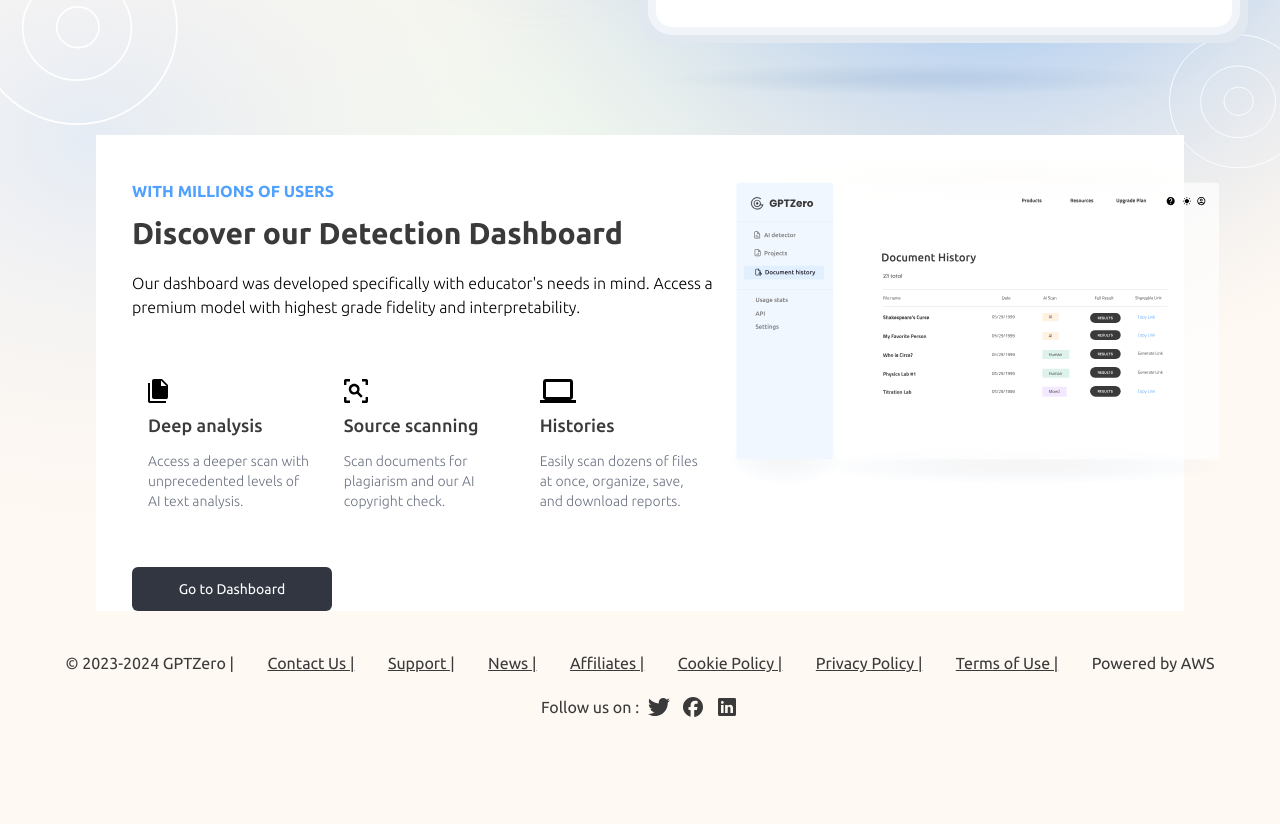
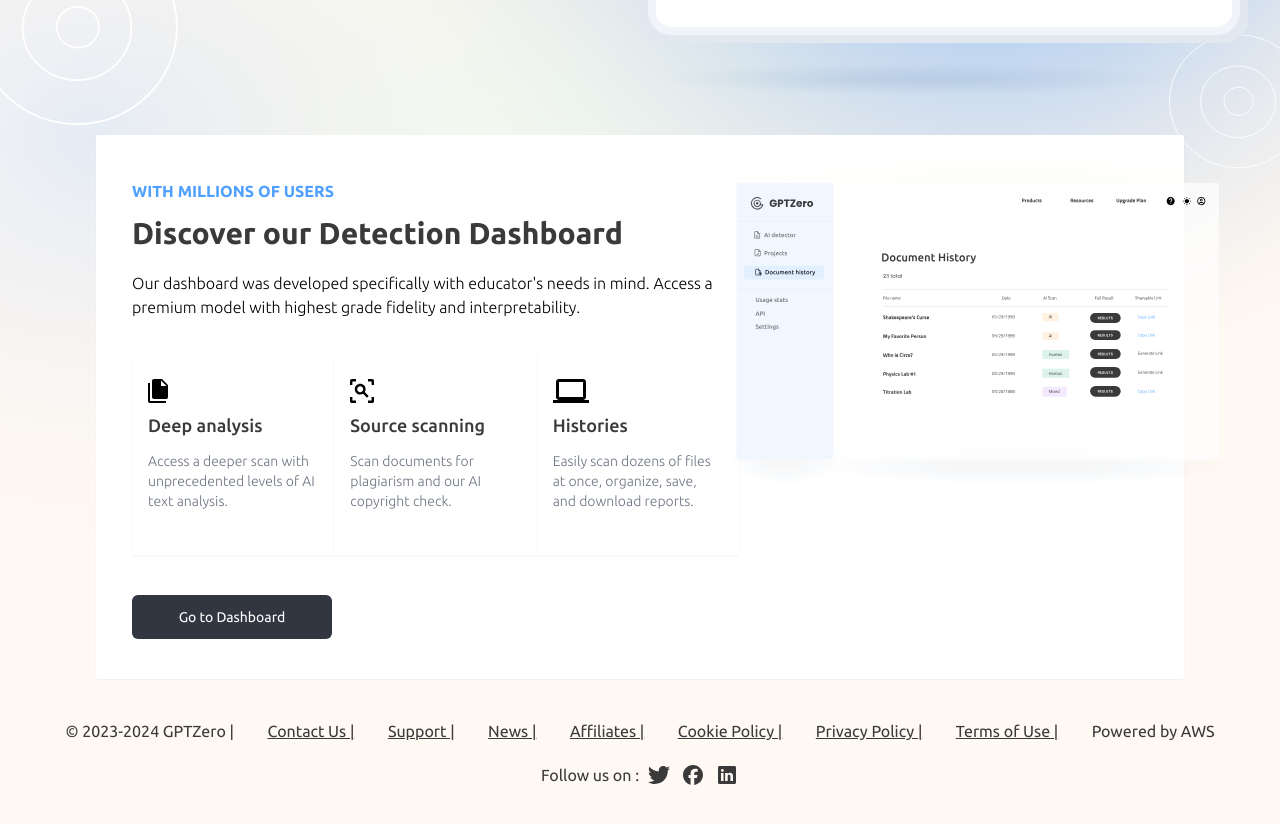
Before and after one commit to ayezabashir/gpt-zero, a React (Vite) app: page / in a window 1280 px wide. Shown: the part 560-1384 px from the top of the page. Built offline with nearby package versions, Linux system fonts and the light colour scheme.

Commit message:
dashboard

```diff
--- a/src/components/discover/Card.jsx
+++ b/src/components/discover/Card.jsx
@@ -6,7 +6,7 @@
             {
                 cardData.map(item => {
                     return (
-                        <div className="w-full md:w-[30%] p-4" key={item.id} >
+                        <div className="w-full md:h-full md:w-[30%] p-4 md:shadow-sm" key={item.id} >
                             <img className="mt-2 " src={item.icon} alt="icon" />
                             <div className="mt-2 text-lg font-medium text-txt-black">{item.title}</div>
                             <p className="mt-3 font-light text-sm text-gray">{item.text}</p>
--- a/src/components/discover/Discover.jsx
+++ b/src/components/discover/Discover.jsx
@@ -2,7 +2,7 @@
 
 const Discover = () => {
     return (
-        <div className="md:w-[85%] mx-auto bg-white z-50 opacity-100 relative my-10 flex flex-col ">
+        <div className="md:w-[85%] mx-auto shadow-sm rounded-sm bg-white z-50 opacity-100 relative my-10 pb-10 flex flex-col ">
             <div className="md:w-[60%]">
                 <div className="m-9 mt-11 mr-2">
                     <h2 className="text-blue font-bold text-base">WITH MILLIONS OF USERS</h2>
@@ -12,12 +12,10 @@
                 </div>
                 <img className="w-full md:w-[50%] p-5 md:p-0 md:absolute md:-right-20 md:top-5" src="/dashboard.svg" alt="" />
             </div>
-            <div className="md:w-[60%] ml-9 mr-2 md:flex items-start">
+            <div className="md:w-[62%] md:h-[200px] ml-9 mr-2 md:flex items-start">
                 <Card />
             </div>
-            <div>
-                <button className="w-[200px] p-3 ml-9 mt-10 rounded-md text-sm bg-btn-black hover:bg-btn-hover-black text-white">Go to Dashboard</button>
-            </div>
+            <button className="w-[200px] p-3 ml-9 mt-10 rounded-md text-sm bg-btn-black hover:bg-btn-hover-black text-white">Go to Dashboard</button>
         </div>
     )
 }
--- a/src/components/header/NavItems.jsx
+++ b/src/components/header/NavItems.jsx
@@ -2,7 +2,7 @@
 const NavItems = ({ navItemOne, navItemTwo, itemsOne, itemsTwo }) => {
     return (
         <>
-            <div className="grid lg:grid-cols-2 max-w-[1200px]">
+            <div className="grid lg:grid-cols-2 py-5 max-w-[1200px] bg-white">
                 <div className="lg:ml-[75px] my-4 px-3 py-4 lg:px-0 lg:py-0">
                     <h1 className="text-blue font-medium uppercase">{navItemOne}</h1>
                     {
--- a/tailwind.config.js
+++ b/tailwind.config.js
@@ -5,8 +5,8 @@
     "./src/components/header/NavItems.jsx",
     "./src/components/header/MenuItems.jsx",
     "./src/components/hero/Hero.jsx",
+    "./src/components/discover/Card.jsx",
     "./src/components/discover/Discover.jsx",
-    "./src/components/discover/Card.jsx",
     "./src/components/footer/Footer.jsx",
   ],
   theme: {
```
